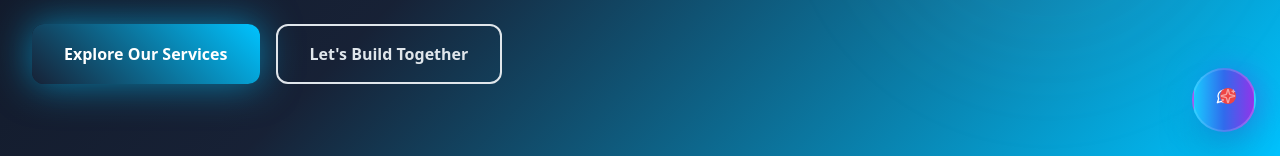
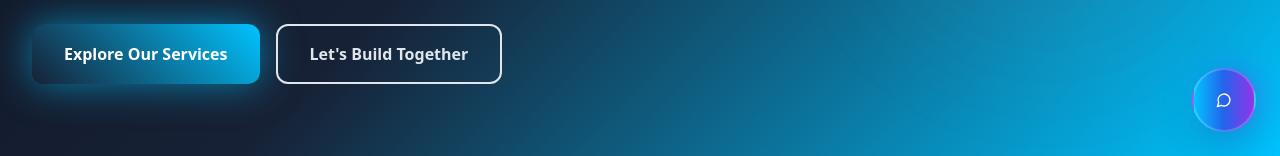
Before and after one commit to WajahatAli251/bitroix-solution, a React (Vite) app: page / in a window 1280 px wide. Shown: the part 644-800 px from the top of the page. Built offline with nearby package versions, Linux system fonts and the light colour scheme.

Commit message:
Refactor chatbot icon

```diff
--- a/src/components/Chatbot.tsx
+++ b/src/components/Chatbot.tsx
@@ -599,16 +599,10 @@ const Chatbot = () => {
           className="relative h-14 w-14 sm:h-16 sm:w-16 rounded-full bg-gradient-to-r from-primary via-blue-600 to-purple-600 hover:from-primary/90 hover:via-blue-600/90 hover:to-purple-600/90 text-white shadow-2xl hover:shadow-3xl transition-all duration-300 hover:scale-110 border-2 border-white/20 touch-manipulation"
           size="icon"
         >
-          <div className="absolute inset-0 bg-gradient-to-r from-white/10 to-transparent rounded-full"></div>
           {isOpen ? (
-            <X className="h-6 w-6 sm:h-7 sm:w-7 relative z-10 animate-scale-in" />
+            <X className="h-6 w-6 sm:h-7 sm:w-7" />
           ) : (
-            <div className="relative z-10 flex items-center justify-center">
-              <MessageCircle className="h-6 w-6 sm:h-7 sm:w-7 animate-bounce" />
-              <div className="absolute -top-1 -right-1 h-3 w-3 sm:h-4 sm:w-4 bg-red-500 rounded-full flex items-center justify-center">
-                <Sparkles className="h-1.5 w-1.5 sm:h-2 sm:w-2 text-white animate-pulse" />
-              </div>
-            </div>
+            <MessageCircle className="h-6 w-6 sm:h-7 sm:w-7" />
           )}
         </Button>
       </div>
```
